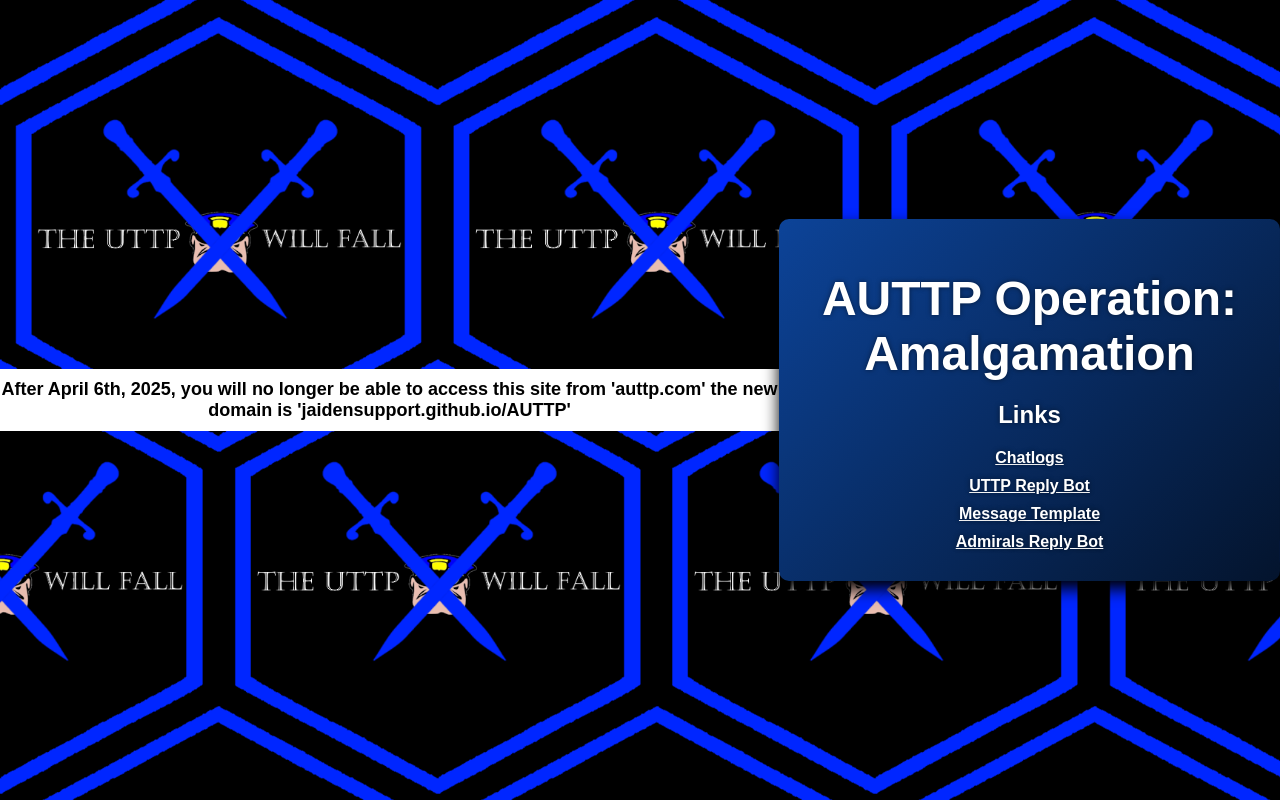
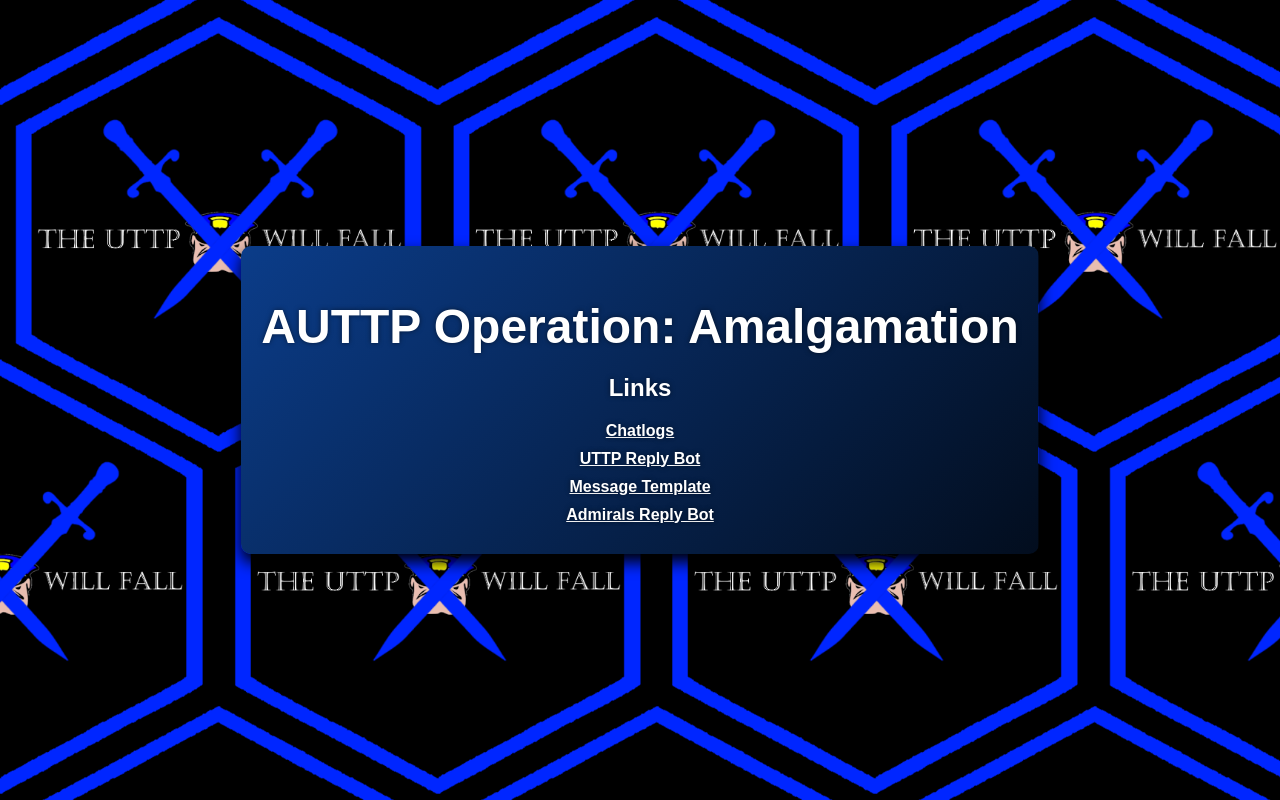
Before and after one commit to JaidenSupport/AUTTP, a plain HTML site: page amalgamation/index.html in a window 1280 px wide. Drawn offline with Linux system fonts and the light colour scheme.

Commit message:
Update index.html

```diff
--- a/amalgamation/index.html
+++ b/amalgamation/index.html
@@ -1,9 +1,6 @@
 <!DOCTYPE html>
 <html>
 <head>
-    <div class="announcement">
-        After April 6th, 2025, you will no longer be able to access this site from 'auttp.com' the new domain is 'jaidensupport.github.io/AUTTP'
-  </div>
   <title>AUTTP Operation: Amalgamation</title>
   <link rel="icon" type="image/x-icon" href="https://raw.githubusercontent.com/JaidenSupport/AUTTP/main/auttp.png">
 
@@ -40,18 +37,6 @@
       top: -100px;
       opacity: 0;
     }
-
-    .announcement {
-      background-color: #ffffff;
-      color: black;
-      text-align: center;
-      padding: 10px 0;
-      font-size: 18px;
-      font-weight: bold;
-      position: relative;
-      top: 0;
-      width: 100%;
-        }
 
     .glossy-container h1 {
       color: white;
```
